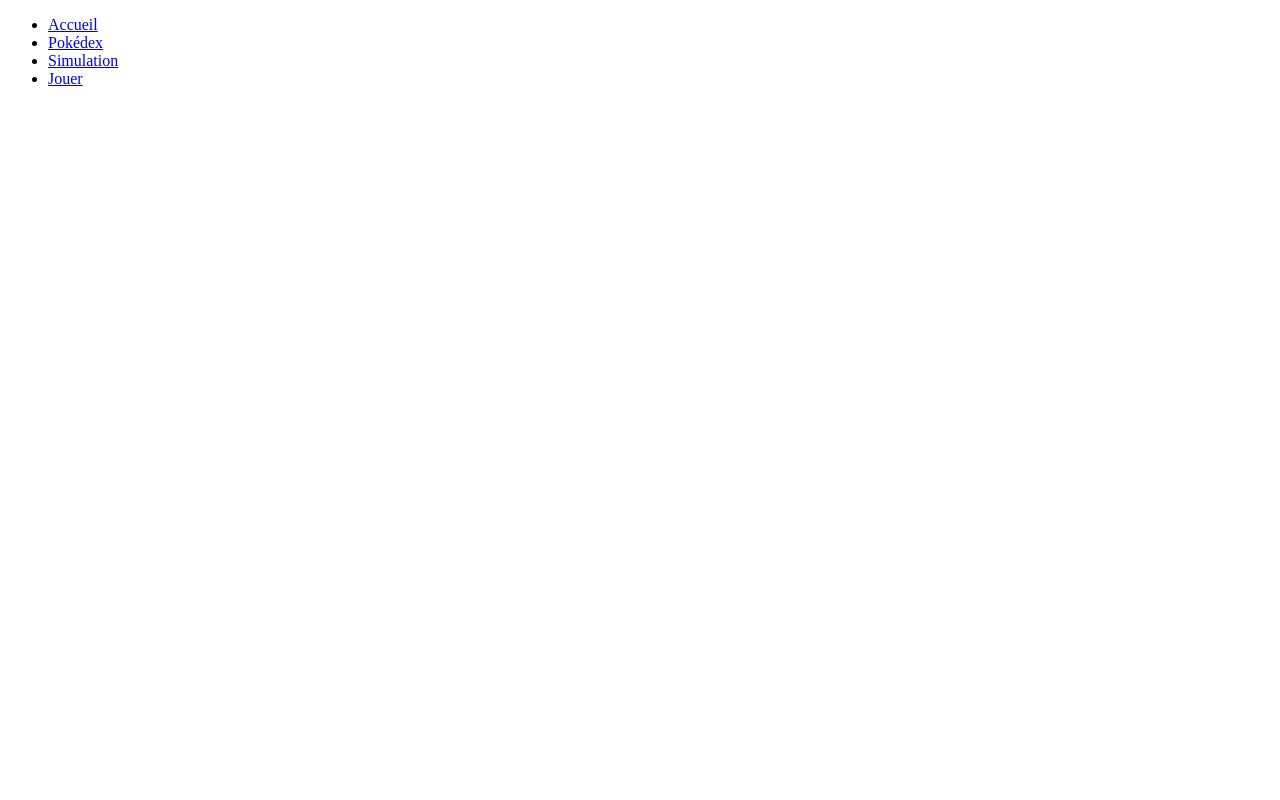
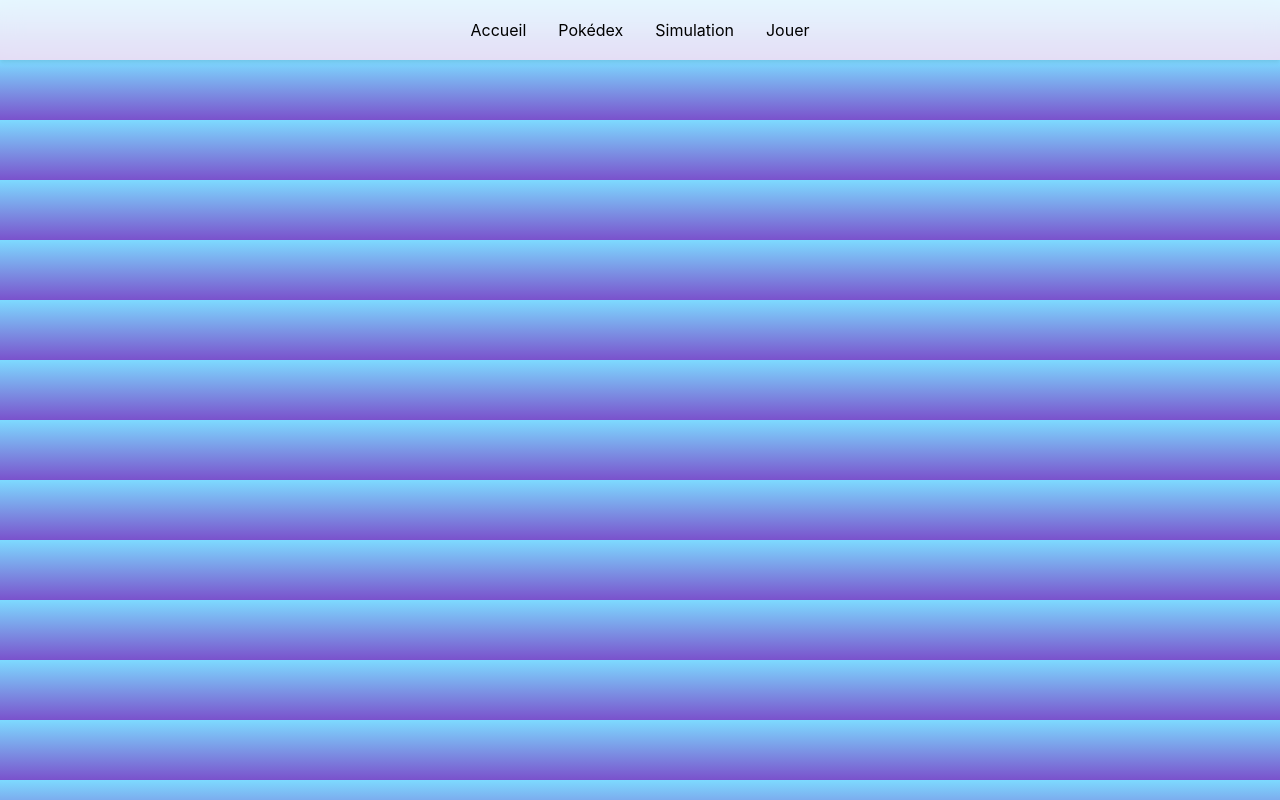
Before and after one commit to Luiginir/pokemon, a plain HTML site: page index.html in a window 1280 px wide. Drawn offline with Linux system fonts and the light colour scheme.

Commit message:
css dans  l'index

```diff
--- a/index.html
+++ b/index.html
@@ -4,6 +4,7 @@
     <meta charset="UTF-8">
     <meta name="viewport" content="width=device-width, initial-scale=1.0">
     <title>Data Pokemon</title>
+    <link rel="stylesheet" href="./assets/css/styles.css">
 </head>
 <body>
     <header>
```
